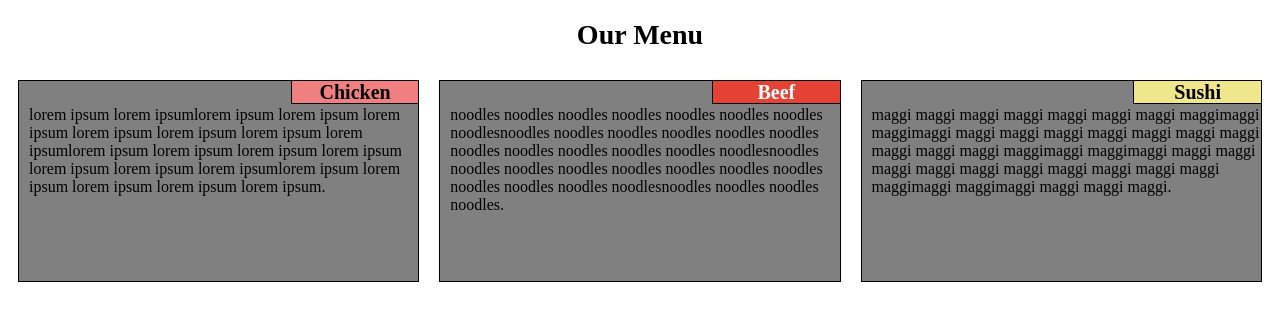
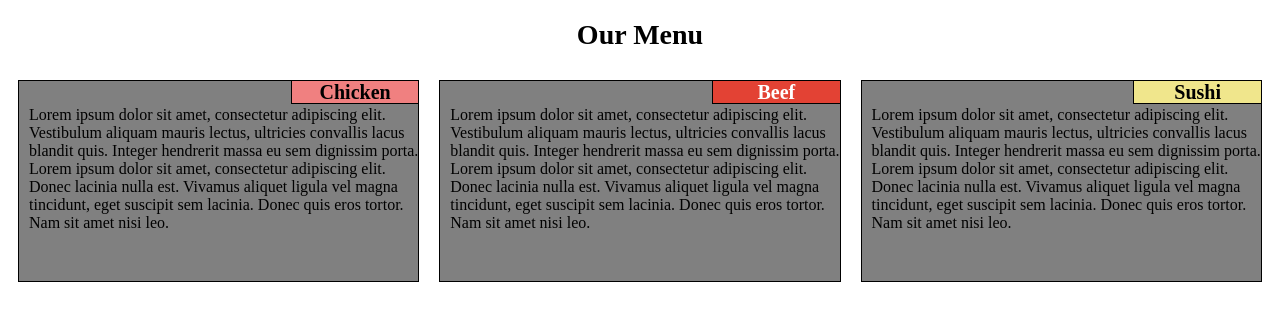
Before and after one commit to kriti-s/CourseEraWebDevelopment, a plain HTML site: page Module2_solution/index.html in a window 1280 px wide. Drawn offline with Linux system fonts and the light colour scheme.

Commit message:
add dummy text

```diff
--- a/Module2_solution/index.html
+++ b/Module2_solution/index.html
@@ -11,19 +11,19 @@
 <div class="col-lg-3 col-md-2 col-sm-1 topContainer">
 <p class="childContainer1 chicken">Chicken</p>
 <div class="childContainer2">
-<p class="innerChild">lorem ipsum lorem ipsumlorem ipsum lorem ipsum lorem ipsum lorem ipsum lorem ipsum lorem ipsum lorem ipsumlorem ipsum lorem ipsum lorem ipsum lorem ipsum lorem ipsum lorem ipsum lorem ipsumlorem ipsum lorem ipsum lorem ipsum lorem ipsum lorem ipsum.</p>
+<p class="innerChild">Lorem ipsum dolor sit amet, consectetur adipiscing elit. Vestibulum aliquam mauris lectus, ultricies convallis lacus blandit quis. Integer hendrerit massa eu sem dignissim porta. Lorem ipsum dolor sit amet, consectetur adipiscing elit. Donec lacinia nulla est. Vivamus aliquet ligula vel magna tincidunt, eget suscipit sem lacinia. Donec quis eros tortor. Nam sit amet nisi leo.</p>
 </div>
 </div>
 <div class="col-lg-3 col-md-2 col-sm-1 topContainer">
 <p class="childContainer1 beef">Beef</p>
 <div class="childContainer2">
-<p class="innerChild">noodles noodles noodles noodles noodles noodles noodles noodlesnoodles noodles noodles noodles noodles noodles noodles noodles noodles noodles noodles noodlesnoodles noodles noodles noodles noodles noodles noodles noodles noodles noodles noodles noodlesnoodles noodles noodles noodles.</p>
+<p class="innerChild">Lorem ipsum dolor sit amet, consectetur adipiscing elit. Vestibulum aliquam mauris lectus, ultricies convallis lacus blandit quis. Integer hendrerit massa eu sem dignissim porta. Lorem ipsum dolor sit amet, consectetur adipiscing elit. Donec lacinia nulla est. Vivamus aliquet ligula vel magna tincidunt, eget suscipit sem lacinia. Donec quis eros tortor. Nam sit amet nisi leo.</p>
 </div>
 </div>
 <div class="col-lg-3 col-md-1 col-sm-1 topContainer">
 <p class="childContainer1 sushi">Sushi</p>
 <div class="childContainer2">
-<p class="innerChild">maggi maggi maggi maggi maggi maggi maggi maggimaggi maggimaggi maggi maggi maggi maggi maggi maggi maggi maggi maggi maggi maggimaggi maggimaggi maggi maggi maggi maggi maggi maggi maggi maggi maggi maggi maggimaggi maggimaggi maggi maggi maggi.</p>
+<p class="innerChild">Lorem ipsum dolor sit amet, consectetur adipiscing elit. Vestibulum aliquam mauris lectus, ultricies convallis lacus blandit quis. Integer hendrerit massa eu sem dignissim porta. Lorem ipsum dolor sit amet, consectetur adipiscing elit. Donec lacinia nulla est. Vivamus aliquet ligula vel magna tincidunt, eget suscipit sem lacinia. Donec quis eros tortor. Nam sit amet nisi leo.</p>
 </div>
 </div>
 </body>
```
